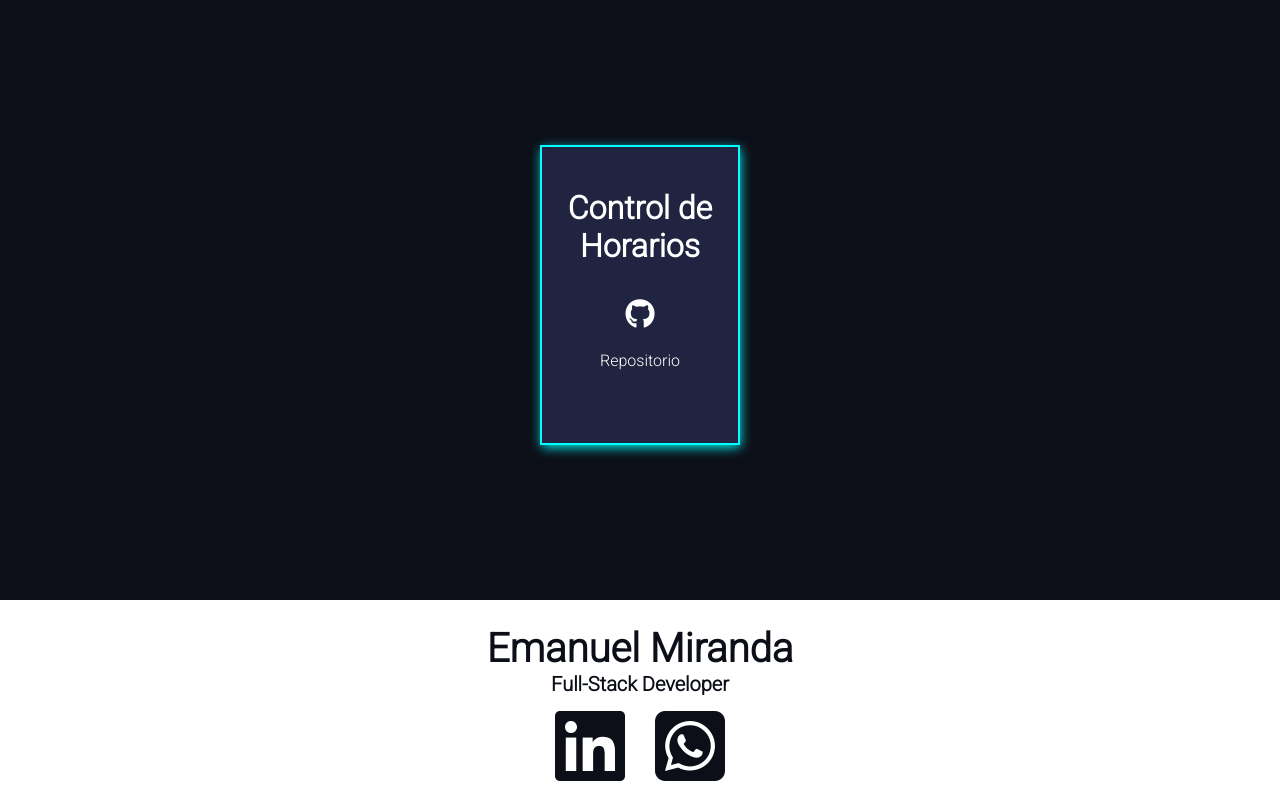
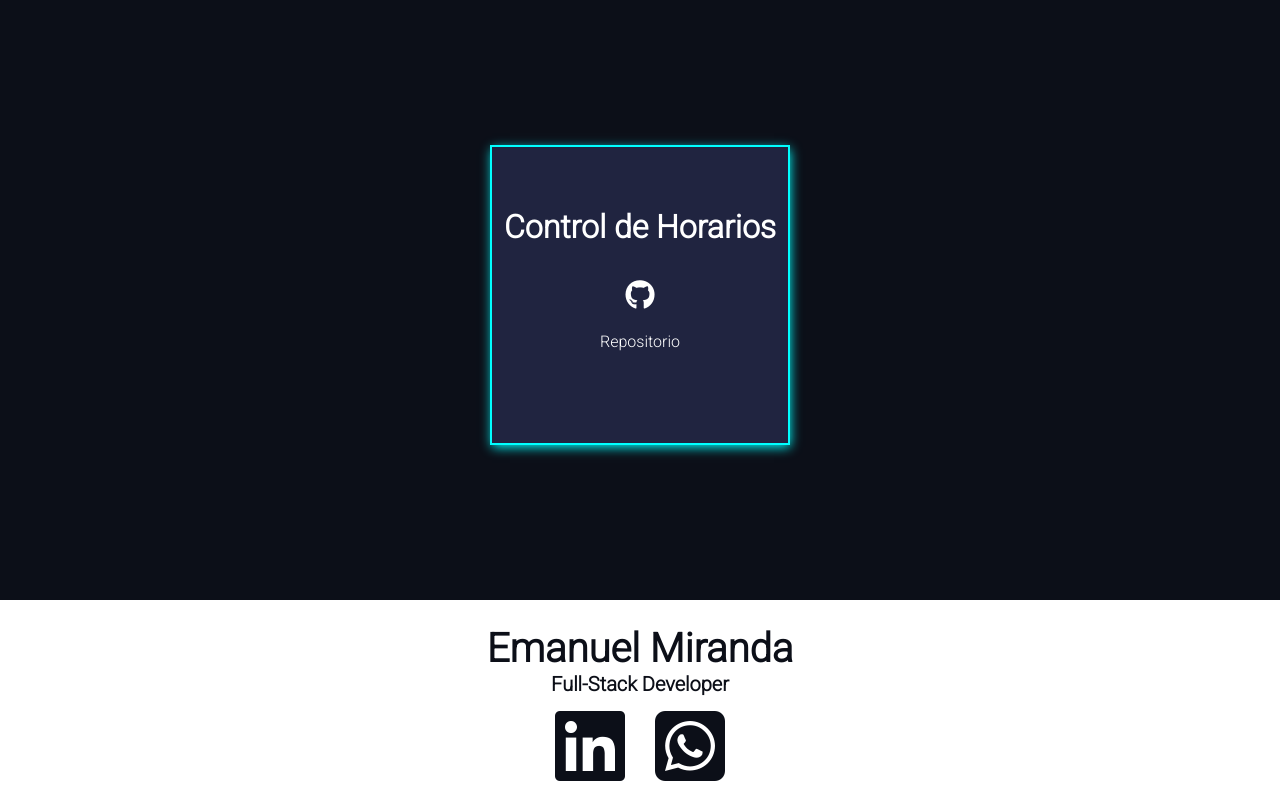
Before and after one commit to mirema975/Portafolio, a plain HTML site: page index.html in a window 1280 px wide. Shown: the part 1640-2440 px from the top of the page. Drawn offline with nearby package versions, Linux system fonts and the light colour scheme.

Commit message:
se arregló el diseño responsive de la card

```diff
--- a/src/styles/styles.css
+++ b/src/styles/styles.css
@@ -275,15 +275,13 @@ button a{
     }
     .card {
         font-size: 15px;
+        width: 200px;
     }
 }
 
 @media (min-width: 576px) {
     .container {
         max-width: 540px;
-    }
-    .card {
-        width: 200px;
     }
 }
 
```
